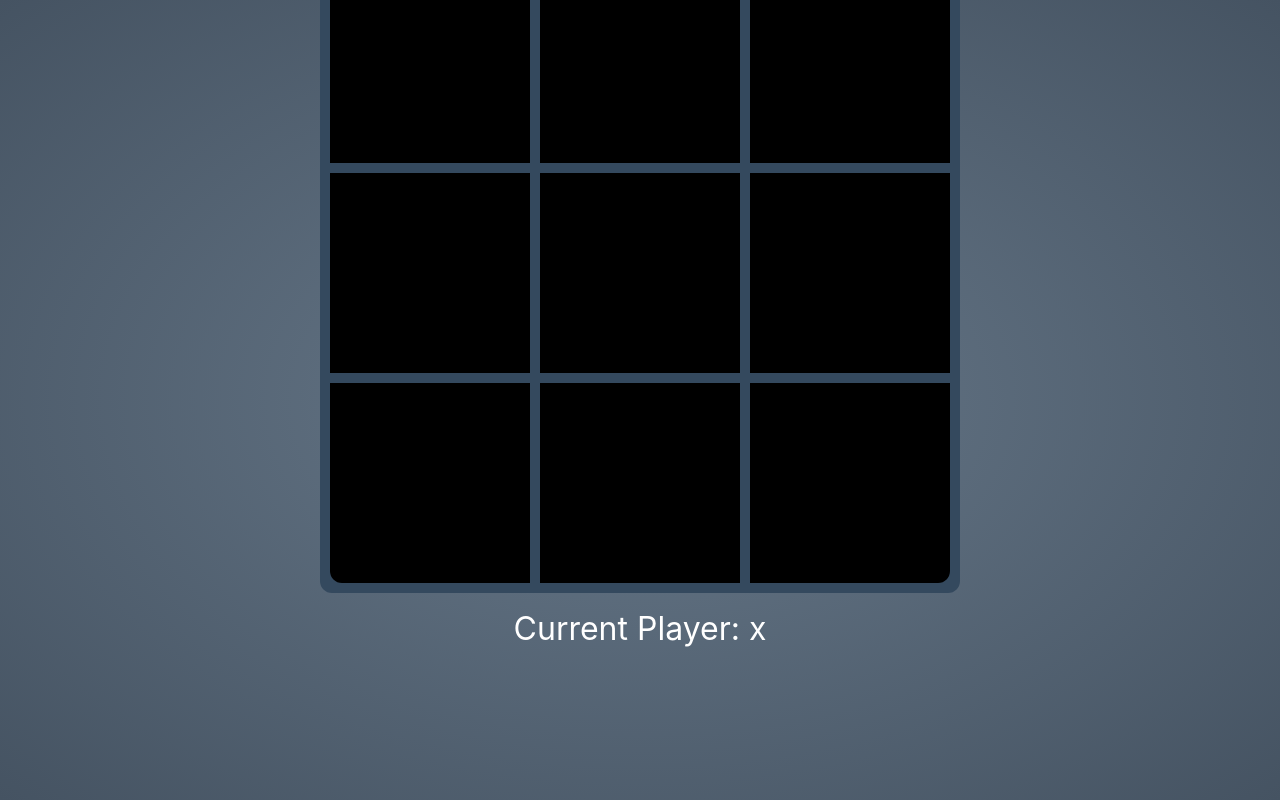
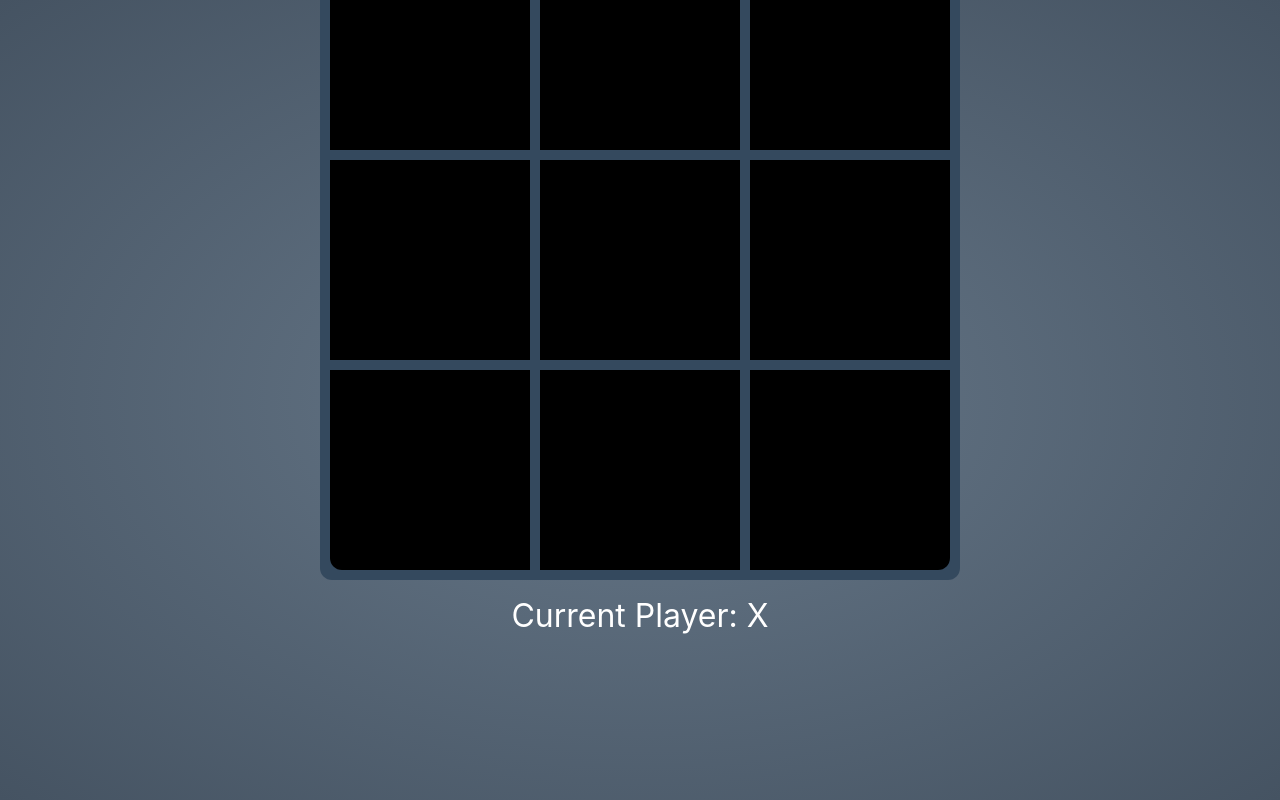
Before and after one commit to KrishnaChaturved/tutorial-krishna, a plain HTML site: page modern.tic tac/index.html in a window 1280 px wide. Drawn offline with Linux system fonts and the light colour scheme.

Commit message:
game complete

```diff
--- a/modern.tic tac/index.html
+++ b/modern.tic tac/index.html
@@ -33,28 +33,16 @@
 
 <script>
    let currentPlayer = "";
-const nought = "o";
-const cross = "x";
+const nought = "O";
+const cross = "X";
 const currentPlayerEle = document.querySelector("#current-player");
 const overlayEle = document.querySelector(".overlay");
 const winnerMsgEle = document.querySelector(".winner-message");
 const restartEle = document.querySelector(".restart");
 const GRID_ITEMS = document.querySelectorAll(".grid-item");
-const WINNING_COMBOS = [
-    // Left / Right
-	[0, 1, 2],
-	[3, 4, 5],
-	[6, 7, 8],
-
-    // Top / Down
-	[0, 3, 6],
-	[1, 4, 7],
-	[2, 5, 8],
-
-    // Diagonal
-	[0, 4, 8],
-	[2, 4, 6]
-];
+const WINNING_COMBOS = [[0, 1, 2], [3, 4, 5], [6, 7, 8],
+	                    [2, 5, 8], [1, 4, 7], [0, 3, 6],
+                        [0, 4, 8], [2, 4, 6]  ];
 
 function init() {
     currentPlayer = cross;
@@ -94,11 +82,13 @@ function _checkDraw() {
 }
 
 GRID_ITEMS.forEach((item) => {
-	item.addEventListener("clik", e => {
+	item.addEventListener("click", e => {
         if(e.currentTarget.innerText) return;
 		e.currentTarget.innerText = currentPlayer;
         if(_checkDraw()) {
-            winnerMsgEle.innerText = `It's a Draw!`
+            winnerMsgEle.innerText = `Draw the game!`;
+
+
             overlayEle.classList.toggle("game-over");
             return;
         }
--- a/modern.tic tac/style.css
+++ b/modern.tic tac/style.css
@@ -53,7 +53,7 @@ main {
     display: flex;
     align-items: center;
     justify-content: center;
-    height: 600px;
+    height: 575px;
 
     .game-container {
         position: relative;
@@ -63,6 +63,7 @@ main {
         gap: 10px;
         background: #34495e;
         padding: 10px;
+        margin: 0px;
 
         .grid-item {
             background-color: black;
```
